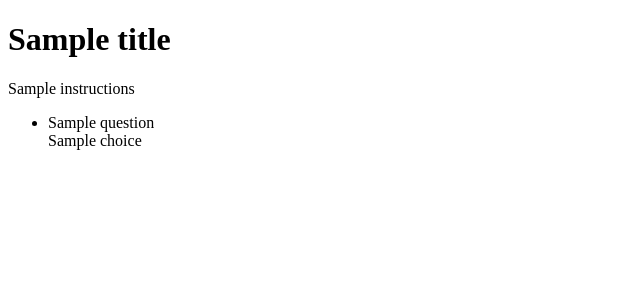
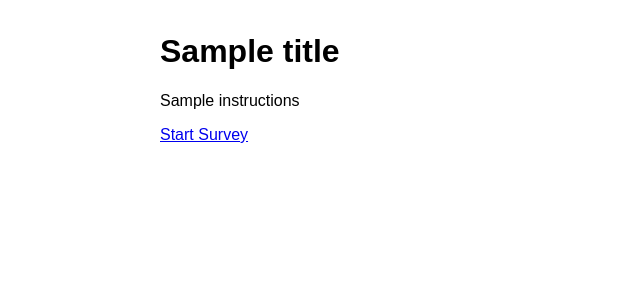
Before and after one commit to juanrouges/blastoff, a Flask app: template flask-survey/templates/index.html in a window 1280 px wide. Shown: the top 300 px of the page, without its empty margins (0-640 px from the left). Run offline with Flask 2, Linux system fonts and the light colour scheme; the template is opened without the code that fills it: most values are stand-ins (such as "Sample title", 1, 10 or a date in 2020).

Commit message:
flask-surverys breaking questions into idividual routes

```diff
--- a/flask-survey/app.py
+++ b/flask-survey/app.py
@@ -14,6 +14,17 @@ debug = DebugToolbarExtension(app)
 def renderHome():
   title = satisfaction_survey.title
   instructions = satisfaction_survey.instructions
-  questions = satisfaction_survey.questions
 
-  return render_template("index.html", title=title, instructions=instructions, questions=questions)
+  return render_template("index.html", title=title, instructions=instructions)
+
+@app.route("/questions/<int:id>")
+def renderQuestion(id):
+  questions = satisfaction_survey.questions[id]
+
+  return render_template("question.html", questions=questions)
+
+@app.route("/questions/choice")
+def addChoice():
+  return "Helo"
+
+responses = []
--- /dev/null
+++ b/flask-survey/static/app.css
@@ -0,0 +1,15 @@
+* {
+  box-sizing: content-box;
+}
+
+body {
+  margin: 0;
+  font-family: sans-serif;
+}
+
+.page_wrapper {
+  width: 100%;
+  max-width: 960px;
+  margin: 0 auto;
+  padding: 12px;
+}
--- a/flask-survey/templates/index.html
+++ b/flask-survey/templates/index.html
@@ -1,14 +1,5 @@
 {%extends "master.html"%} {%block main%}
 <h1>{{title}}</h1>
 <p>{{instructions}}</p>
-<ul>
-  {%for question in questions%}
-  <li>
-    <div>{{question.question}}</div>
-    {%for choice in question.choices%}
-    <div>{{choice}}</div>
-    {%endfor%}
-  </li>
-  {%endfor%}
-</ul>
+<a href="/questions">Start Survey</a>
 {%endblock%}
--- a/flask-survey/templates/master.html
+++ b/flask-survey/templates/master.html
@@ -5,8 +5,9 @@
     <meta http-equiv="X-UA-Compatible" content="IE=edge" />
     <meta name="viewport" content="width=device-width, initial-scale=1.0" />
     <title>{%block title%}Survey App{%endblock%}</title>
+    <link rel="stylesheet" href="/static/app.css" />
   </head>
   <body>
-    {%block main%}Main Content Area{%endblock%}
+    <div class="page_wrapper">{%block main%}Main Content Area{%endblock%}</div>
   </body>
 </html>
```
Also changed, not shown: flask-survey/templates/question.html (added, +19 -0 lines).
